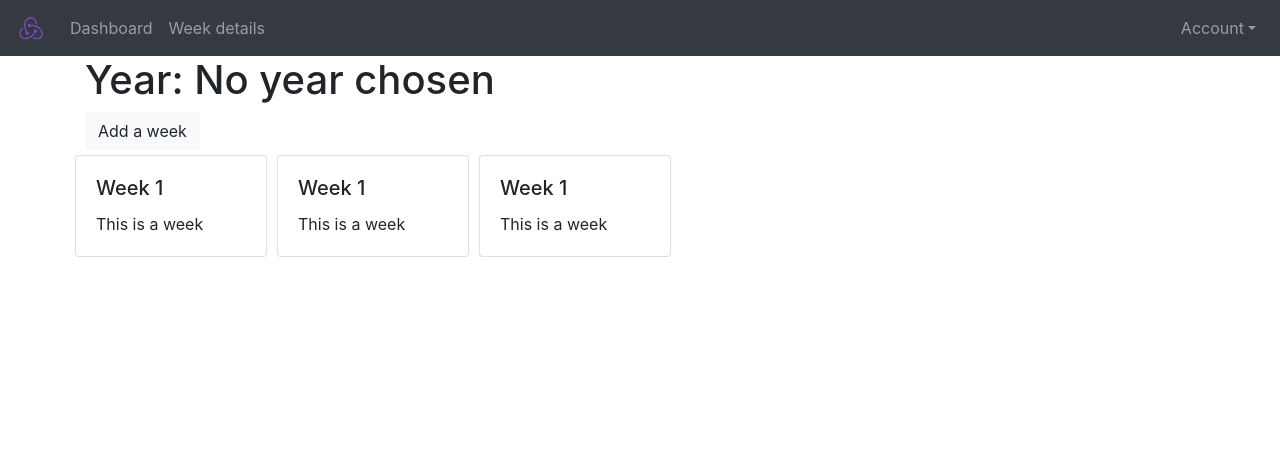
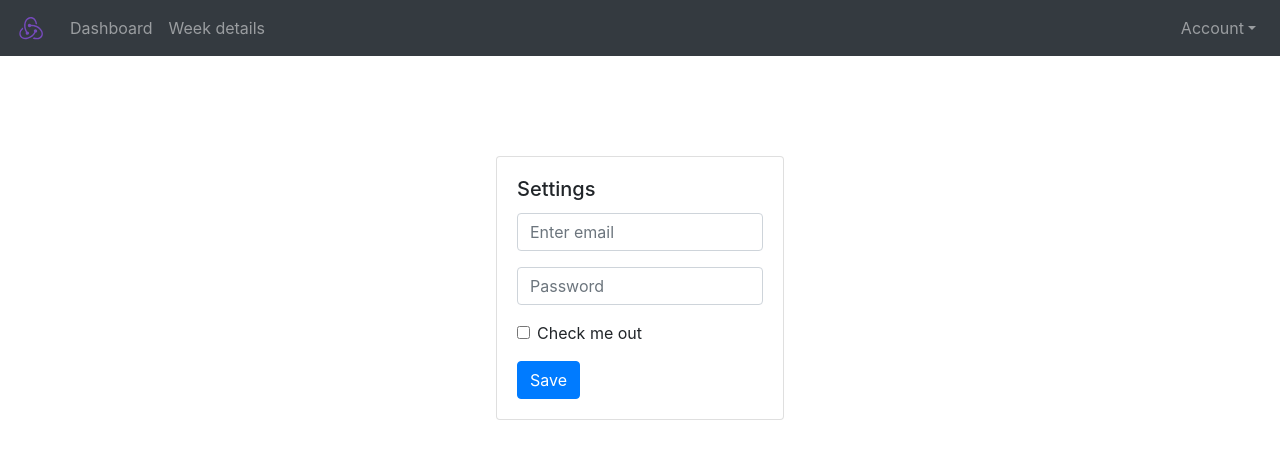
Before and after one commit to adhocmaster/goldfish, a React (Create React App) app in the folder web/: page /settings in a window 1280 px wide. Shown: the top 456 px of the page. Built offline with nearby package versions, Linux system fonts and the light colour scheme.

Commit message:
router works without Link Component

```diff
--- a/web/src/App.tsx
+++ b/web/src/App.tsx
@@ -8,17 +8,28 @@ import {
   Link
 } from "react-router-dom";
 import NavComponent from './components/NavComponent'
-import LoginComponent from './components/LoginComponent'
+import LoginComponent from './account/LoginComponent'
 import UserComponent from './features/user/User.component'
 import ItemComponent from './features/item/item.component'
 import YearComponent from './features/year/Year.component'
+import SettingsComponent from 'account/settings.component';
+
 
 function App() {
   return (
-    <div className="App">
-      <NavComponent />
-      <YearComponent />
-    </div>
+    <Router>
+      <div className="App">
+        <NavComponent />
+        <Switch>
+          <Route path="/settings">
+            <SettingsComponent />
+          </Route>
+          <Route path="/">
+            <YearComponent />
+          </Route>
+        </Switch>
+      </div>
+    </Router>
   );
 }
 
--- /dev/null
+++ b/web/src/account/settings.component.tsx
@@ -0,0 +1,64 @@
+import React from 'react';
+import ReduxUIComponent from '../framework/ReduxUIComponent';
+import { RootState, store } from '../app/store';
+import {
+  BrowserRouter as Router,
+  Switch,
+  Route,
+  Link
+} from "react-router-dom";
+import Container from 'react-bootstrap/Container';
+import Row from 'react-bootstrap/Row';
+import Col from 'react-bootstrap/Col';
+import Form from 'react-bootstrap/Form';
+import Button from 'react-bootstrap/Button';
+import Card from 'react-bootstrap/Card';
+
+export default class SettingsComponent extends ReduxUIComponent {
+
+
+    getStateFromStore(): any {
+
+        return store.getState().settingsState;
+
+    }
+
+    render(): any {
+
+        return (
+            <Container className="login-container" >
+                <Row className="justify-content-md-center">
+                    <Col xs lg="2">
+                    </Col>
+                    <Col md="auto">
+                        <Card style={{ width: '18rem' }}>
+                            <Card.Body>
+                                <Card.Title>Settings</Card.Title>
+                                <Form>
+                                    <Form.Group controlId="formBasicEmail">
+                                        <Form.Control type="email" placeholder="Enter email" />
+                                        <Form.Text className="text-muted">
+                                        </Form.Text>
+                                    </Form.Group>
+
+                                    <Form.Group controlId="formBasicPassword">
+                                        <Form.Control type="password" placeholder="Password" />
+                                    </Form.Group>
+                                    <Form.Group controlId="formBasicCheckbox">
+                                        <Form.Check type="checkbox" label="Check me out" />
+                                    </Form.Group>
+                                    <Button variant="primary" type="submit">
+                                        Save
+                                    </Button>
+                                </Form>
+                            </Card.Body>
+                        </Card>
+                    </Col>
+                    <Col xs lg="2">
+                    </Col>
+                </Row>
+            </Container>
+        );
+
+    }
+}
--- /dev/null
+++ b/web/src/account/settings.reducer.tsx
@@ -0,0 +1,10 @@
+export default function SettingsReducer(state: any, action: any) {
+
+    if ( state === undefined ) {
+        state = {
+            // TODO
+        };
+    }
+
+    return state;
+}
--- a/web/src/app/store.ts
+++ b/web/src/app/store.ts
@@ -5,6 +5,7 @@ import ItemReducer from '../features/item/item.reducer';
 import CategoryReducer from '../features/category/category.reducer';
 import YearReducer from '../features/year/year.reducer';
 import WeekSummaryReducer from '../features/week/WeekSummary.reducer';
+import SettingsReducer from 'account/settings.reducer';
 
 export const store = configureStore({
   reducer: {
@@ -13,6 +14,7 @@ export const store = configureStore({
     categoryState: CategoryReducer,
     yearState: YearReducer,
     weekSummaryState: WeekSummaryReducer,
+    settingsState: SettingsReducer,
 
   },
 });
--- a/web/src/components/NavComponent.tsx
+++ b/web/src/components/NavComponent.tsx
@@ -1,4 +1,10 @@
 import React from 'react';
+import {
+  BrowserRouter as Router,
+  Switch,
+  Route,
+  Link
+} from "react-router-dom";
 import logo from './../logo.svg';
 import Navbar from 'react-bootstrap/Navbar';
 import Nav from 'react-bootstrap/Nav';
@@ -19,12 +25,12 @@ function NavComponent() {
             <Navbar.Toggle aria-controls="responsive-navbar-nav" />
             <Navbar.Collapse id="responsive-navbar-nav">
                 <Nav className="mr-auto">
-                    <Nav.Link href="#dashboard">Dashboard</Nav.Link>
+                    <Nav.Link href="/">Dashboard</Nav.Link>
                     <Nav.Link href="#week">Week details</Nav.Link>
                 </Nav>
                 <Nav>
                     <NavDropdown title="Account" id="collasible-nav-dropdown" alignRight>
-                        <NavDropdown.Item href="#action/3.1">Settings</NavDropdown.Item>
+                        <NavDropdown.Item href="/settings">Settings</NavDropdown.Item>
                         <NavDropdown.Divider />
                         <NavDropdown.Item href="#action/3.2">Logout</NavDropdown.Item>
                     </NavDropdown>
```
Also changed, not shown: web/src/account/LoginComponent.tsx (renamed from web/src/components/LoginComponent.tsx), 1 other file (tests, documents, lock files or other folders).
